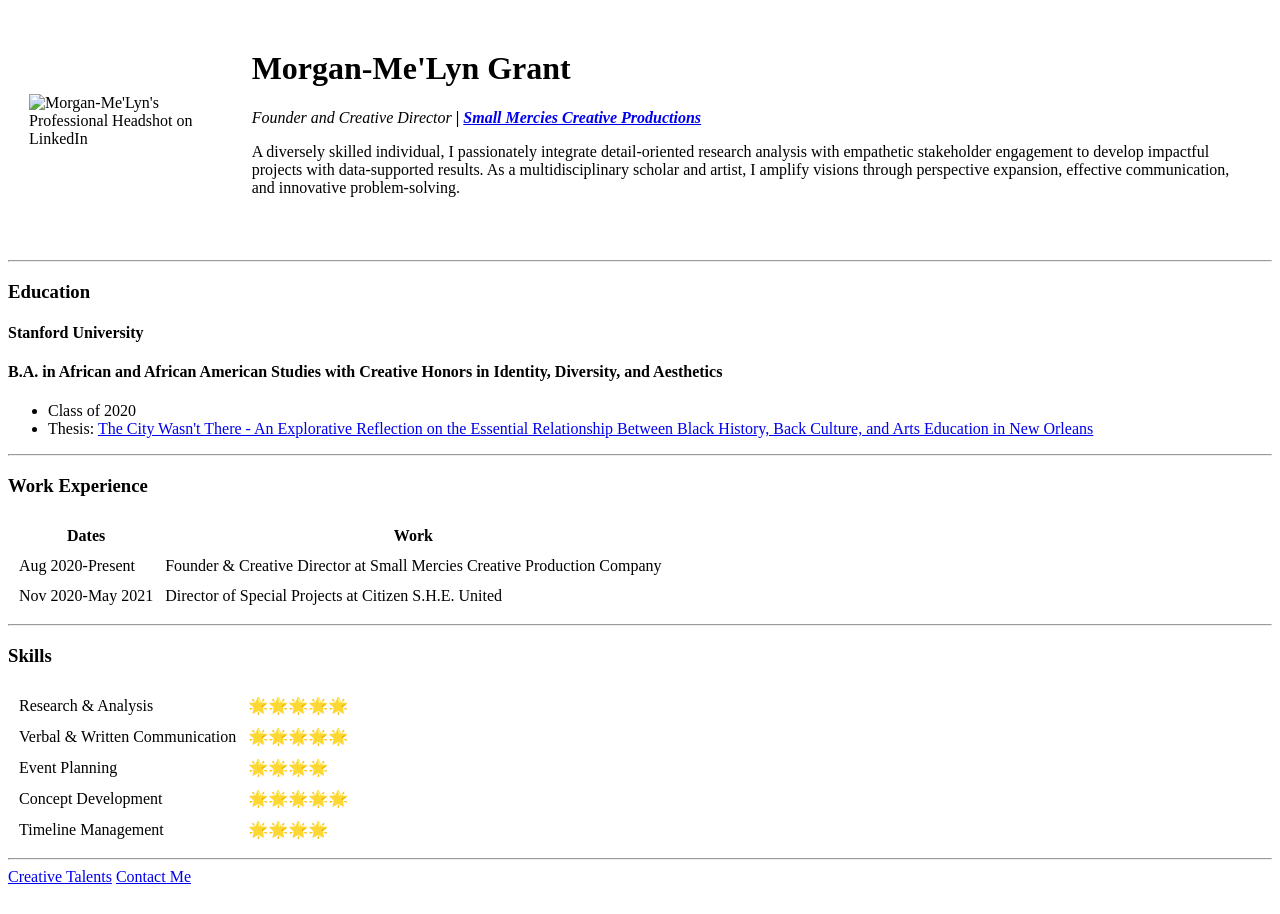
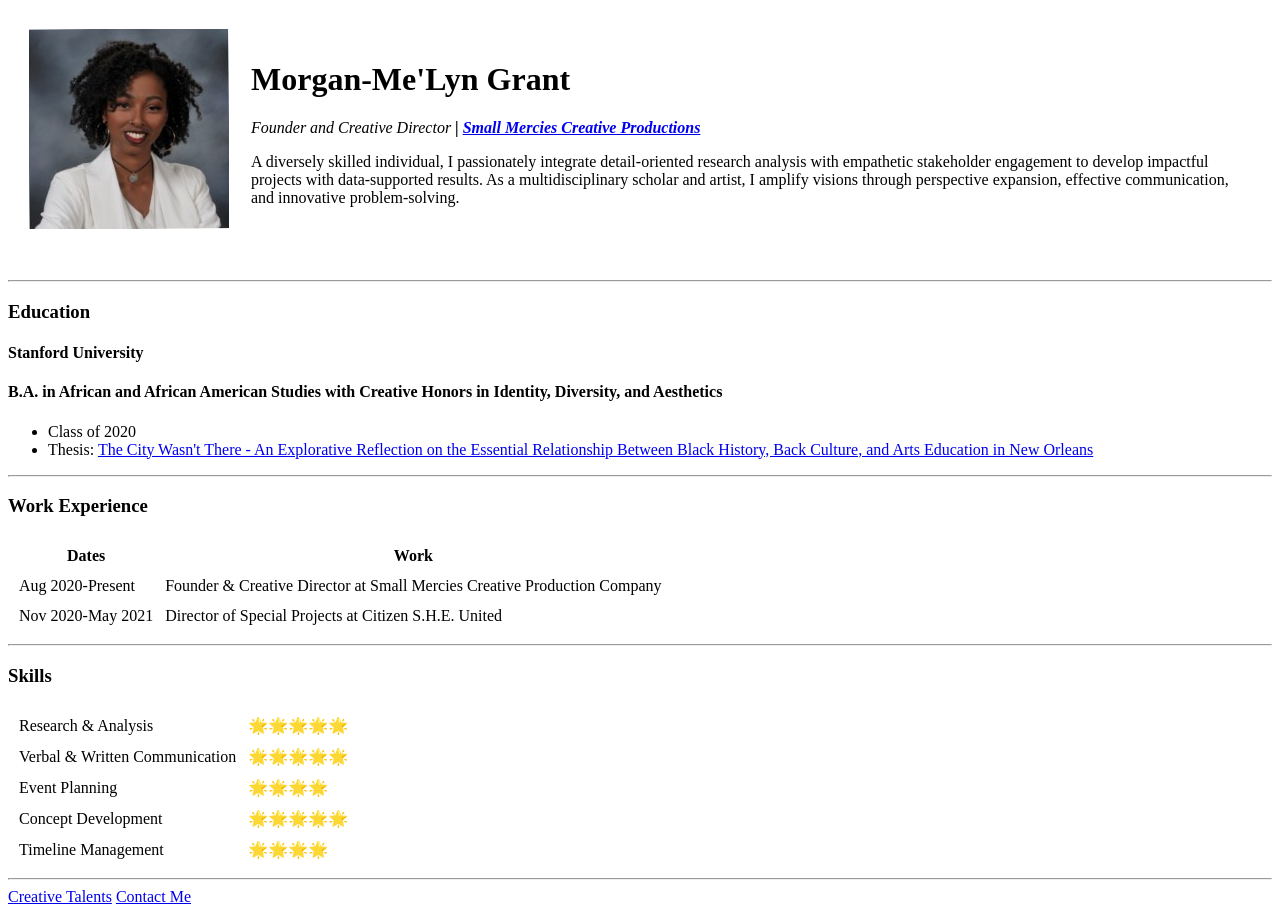
Before and after one commit to melyn3/cv, a plain HTML site: page index.html in a window 1280 px wide. Drawn offline with Linux system fonts and the light colour scheme.

Commit message:
Updated Image Source Location

```diff
--- a/index.html
+++ b/index.html
@@ -7,7 +7,7 @@
   <body>
     <table cellspacing="20">
       <tr>
-        <td><img src="mmgProfile.jpg" alt="Morgan-Me'Lyn's Professional Headshot on LinkedIn" /></td>
+        <td><img src="Images/mmgProfile.jpg" alt="Morgan-Me'Lyn's Professional Headshot on LinkedIn" /></td>
         <td><h1>Morgan-Me'Lyn Grant</h1>
           <p><em>Founder and Creative Director</em><strong> | </strong><em><strong><a href="https://www.smallmercieslc.com/">Small Mercies Creative Productions</a></strong></em></p>
           <p>A diversely skilled individual, I passionately integrate detail-oriented research analysis with empathetic stakeholder engagement to develop impactful projects with data-supported results. As a multidisciplinary scholar and artist, I amplify visions through perspective expansion, effective communication, and innovative problem-solving.</p></td>
```
